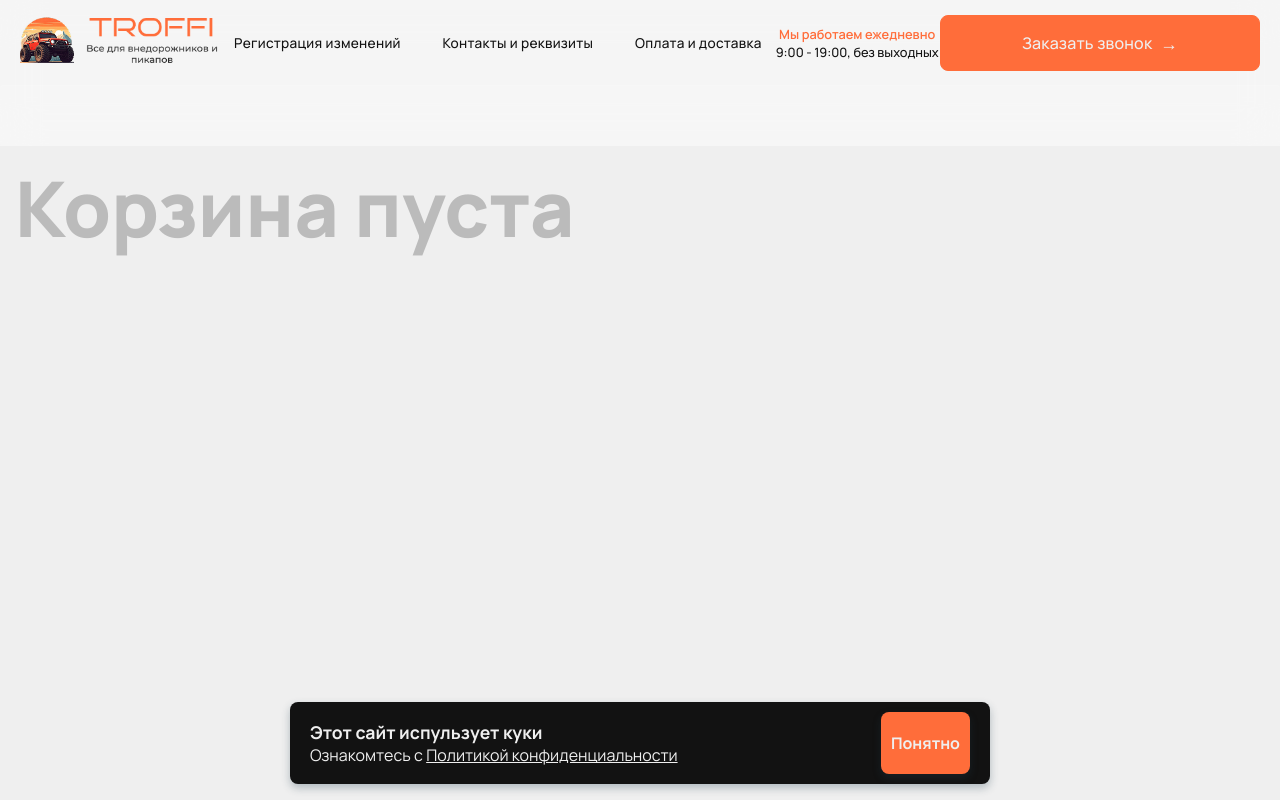
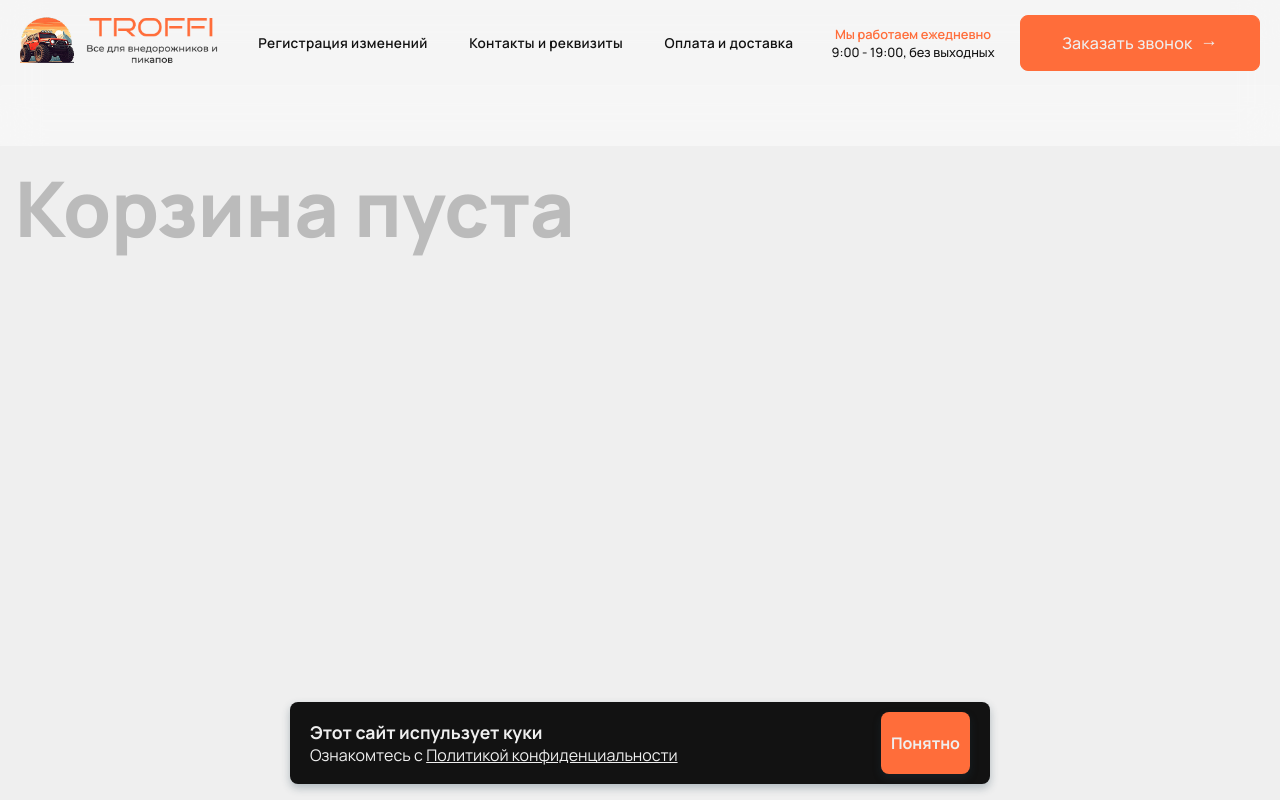
Before and after one commit to TroffiTech/Troffi-Kitkars-Next.js-Website, a Next.js app in the folder next-app/: page /cart in a window 1280 px wide. Shown: the top 800 px of the page. Built offline with nearby package versions, Linux system fonts and the light colour scheme.

Commit message:
Mobile header width fixed. Header CTA button size now 15rem

```diff
--- a/next-app/components/shared/ctaButtons/ctaButtons.module.scss
+++ b/next-app/components/shared/ctaButtons/ctaButtons.module.scss
@@ -1,6 +1,6 @@
 .callBackButton_background {
 	position: relative;
-	width: 20rem;
+	width: 15rem;
 	height: 3.5rem;
 
 	background: var(--orange-color); // Изначальная заливка
@@ -56,6 +56,7 @@
 // Стрелка
 .callBackButton::after {
 	content: "→";
+	transform: translateY(-4px);
 	color: var(--background-color); // Изначально белая стрелка
 	font-size: 1.1rem;
 	transition: all 0.3s ease;
--- a/next-app/components/shared/header/Header.module.scss
+++ b/next-app/components/shared/header/Header.module.scss
@@ -41,10 +41,9 @@
 	transition: all 0.4s ease;
 	z-index: 1000;
 
-	@media (max-width: 900px) {
+	@media (max-width: 1100px) {
 		height: 70px;
 		flex-direction: row;
-		padding: 0 15px;
 	}
 
 	/* Info links (top level) */
@@ -67,7 +66,7 @@
 			height: 100%;
 
 			a {
-				font-weight: 500;
+				font-weight: 600;
 				color: var(--foreground-color);
 				font-size: 0.9rem;
 				letter-spacing: 0.3px;
@@ -157,7 +156,7 @@
 			a {
 				padding: 1rem 1.5rem;
 				color: var(--foreground-color);
-				font-weight: 500;
+				font-weight: 600;
 				font-size: 0.9rem;
 				letter-spacing: 0.2px;
 				transition: all 0.3s ease;
--- a/next-app/components/shared/header/menu/Menu.module.css
+++ b/next-app/components/shared/header/menu/Menu.module.css
@@ -158,11 +158,13 @@
 	justify-content: flex-end;
 
 	&.menuEnter {
-		animation: slideInFromRight 0.4s cubic-bezier(0.25, 0.46, 0.45, 0.94) forwards;
+		animation: slideInFromRight 0.4s cubic-bezier(0.25, 0.46, 0.45, 0.94)
+			forwards;
 	}
 
 	&.menuExit {
-		animation: slideOutToRight 0.4s cubic-bezier(0.25, 0.46, 0.45, 0.94) forwards;
+		animation: slideOutToRight 0.4s cubic-bezier(0.25, 0.46, 0.45, 0.94)
+			forwards;
 	}
 }
 
```
